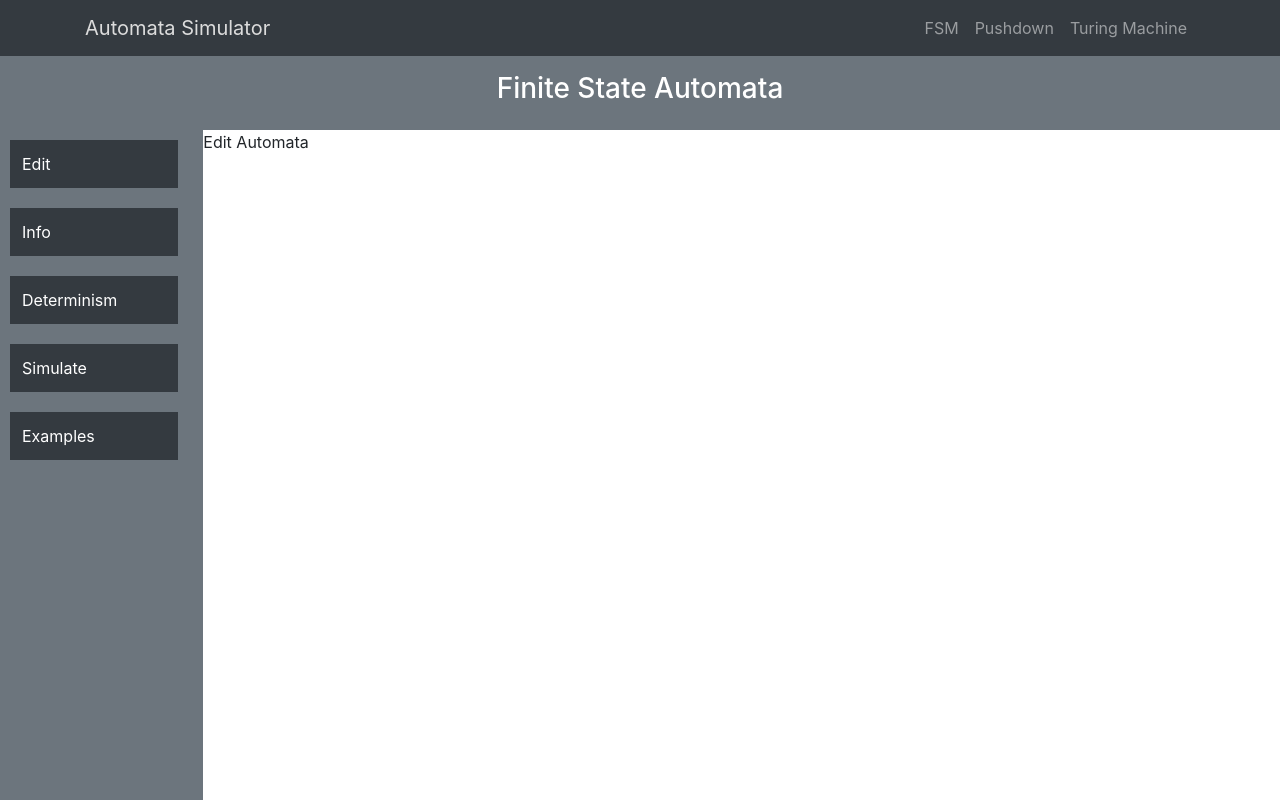
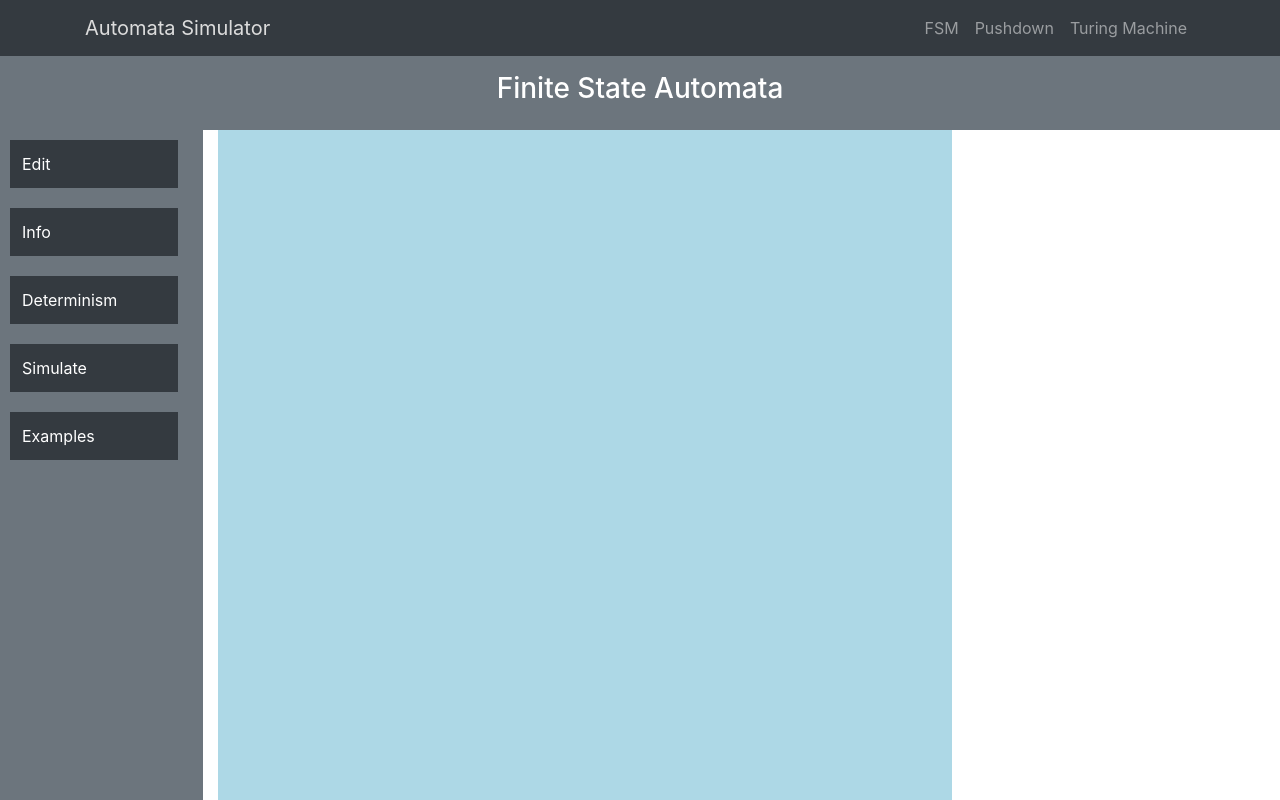
Before and after one commit to amaj98/AutomataSimulator, an Angular app: page /fsm in a window 1280 px wide. Shown: the top 800 px of the page. Built offline with nearby package versions, Linux system fonts and the light colour scheme.

Commit message:
adds in canvas into the editor (not completely formatted); adds lines of code in html for fsmpage to show control bar and canvas

```diff
--- /dev/null
+++ b/src/app/canvas/canvas.component.css
@@ -0,0 +1,27 @@
+.fsm {
+  width:100%;
+  height:100%;
+  display: flex;
+  flex-direction: column;
+  padding:0;
+}
+.flex-1{
+  flex:1;min-height: 0;
+}
+.fsm .row{
+  margin:0;
+  padding:0;
+}
+.scroll-container{
+  width:100%;height:100%;overflow:scroll;
+
+}
+.pad0{
+  padding:0;
+}
+.pad1{
+  padding: 1rem;
+}
+.status-box{
+  padding: .1rem .5rem;
+}
--- /dev/null
+++ b/src/app/canvas/canvas.component.html
@@ -0,0 +1,10 @@
+<div class='fsm' [style.background]='background' >
+    <div class='row flex-1'>
+        <div class='col-lg-9 col-md-8 col-sm-7 col-12 h-100 pad0'>
+        </div>
+    </div>
+    <div class='row bg-light'>
+        <div class='col-lg-3 col-md-4 d-none d-md-block bg-light pad0'>
+        </div>
+    </div>
+</div>
--- /dev/null
+++ b/src/app/canvas/canvas.component.ts
@@ -0,0 +1,42 @@
+import { Component, Input } from '@angular/core';
+// import { Fsm, FsmObject } from '../classes/Fsm';
+// import { MyInput } from './test';
+
+@Component({
+  selector: 'app-canvas',
+  templateUrl: './canvas.component.html',
+  styleUrls: ['./canvas.component.css']
+})
+export class CanvasComponent {
+  @Input() background = 'none';
+  @Input() canvassize = 4000;
+  get mode() { return this._mode; }
+
+  // set mode(val) { this._mode = val; if (val !== 'pointer') { this.selection = null; } }
+
+  /*
+  fsm: Fsm = new Fsm();
+  selection: FsmObject = null;
+  */
+
+  get zoomPercent() { return this._zoomPercent; }
+  set zoomPercent(val) {
+    if (val >= 50 && val <= 200) {
+      this._zoomPercent = val;
+    }
+  }
+
+
+  private _zoomPercent = 100;
+  private _mode = 'pointer';
+  constructor() { }
+
+  // ctrlbar event handlers
+  onCtrlbarZoom = (direction) => {
+    const deltaPercent = 10 * direction * -1;
+    this.zoomPercent -= deltaPercent;
+    if (deltaPercent === 0) {
+      this.zoomPercent = 100;
+    }
+  }
+}
--- a/src/app/control-bar/control-bar.component.css
+++ b/src/app/control-bar/control-bar.component.css
@@ -4,7 +4,7 @@
   }
 }
 .fsm-ctrlbar{
-  margin:5;
+  margin:0;
   padding-right:1rem;
   padding-left:1rem;
 }
--- a/src/app/pages/fsmpage/fsmpage.component.html
+++ b/src/app/pages/fsmpage/fsmpage.component.html
@@ -10,8 +10,13 @@
     </div>
   </div>
 
-  <div class="tab-content">
-    <div *ngIf="currtab === tabs[0]" role="tabpanel" class="tab-pane active" id="edit">Edit Automata</div>
+  <div class="col-7 tab-content">
+    <div
+      *ngIf="currtab === tabs[0]" role="tabpanel" class="tab-pane active h-100 w-100" id="edit">
+      <app-canvas background='lightblue'></app-canvas>
+      <app-control-bar></app-control-bar>
+    </div>
+
     <div *ngIf="currtab === tabs[1]" role="tabpanel" class="tab-pane active" id="info">Automata Information</div>
     <div *ngIf="currtab === tabs[2]" role="tabpanel" class="tab-pane active" id="deter">Convert Non-Deterministic Automata to a Deterministic one</div>
     <div *ngIf="currtab === tabs[3]" role="tabpanel" class="tab-pane active" id="sim">Simulate Automata</div>
```
Also changed, not shown: src/app/app.module.ts (+6 -1 lines), 1 other file (tests, documents, lock files or other folders).
